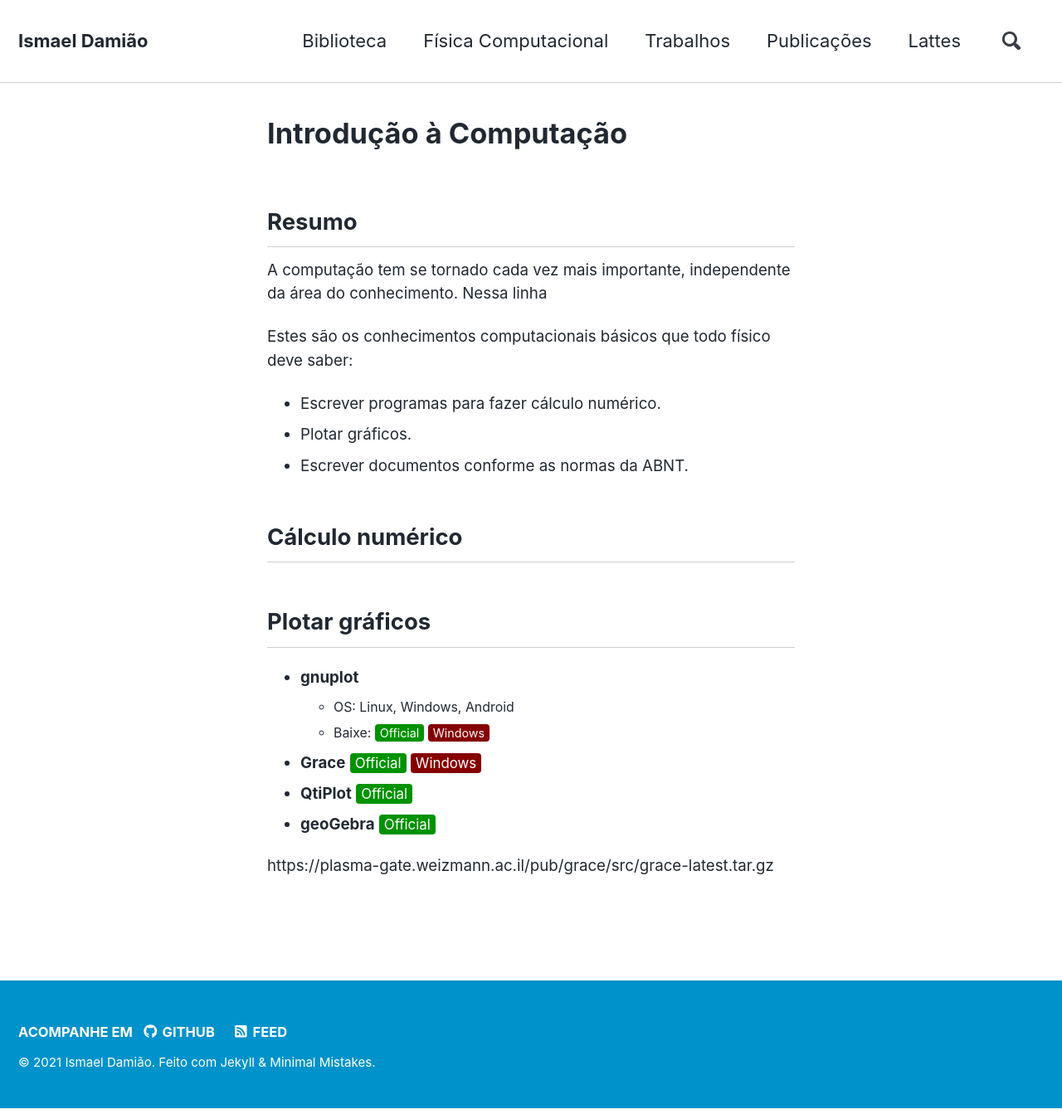
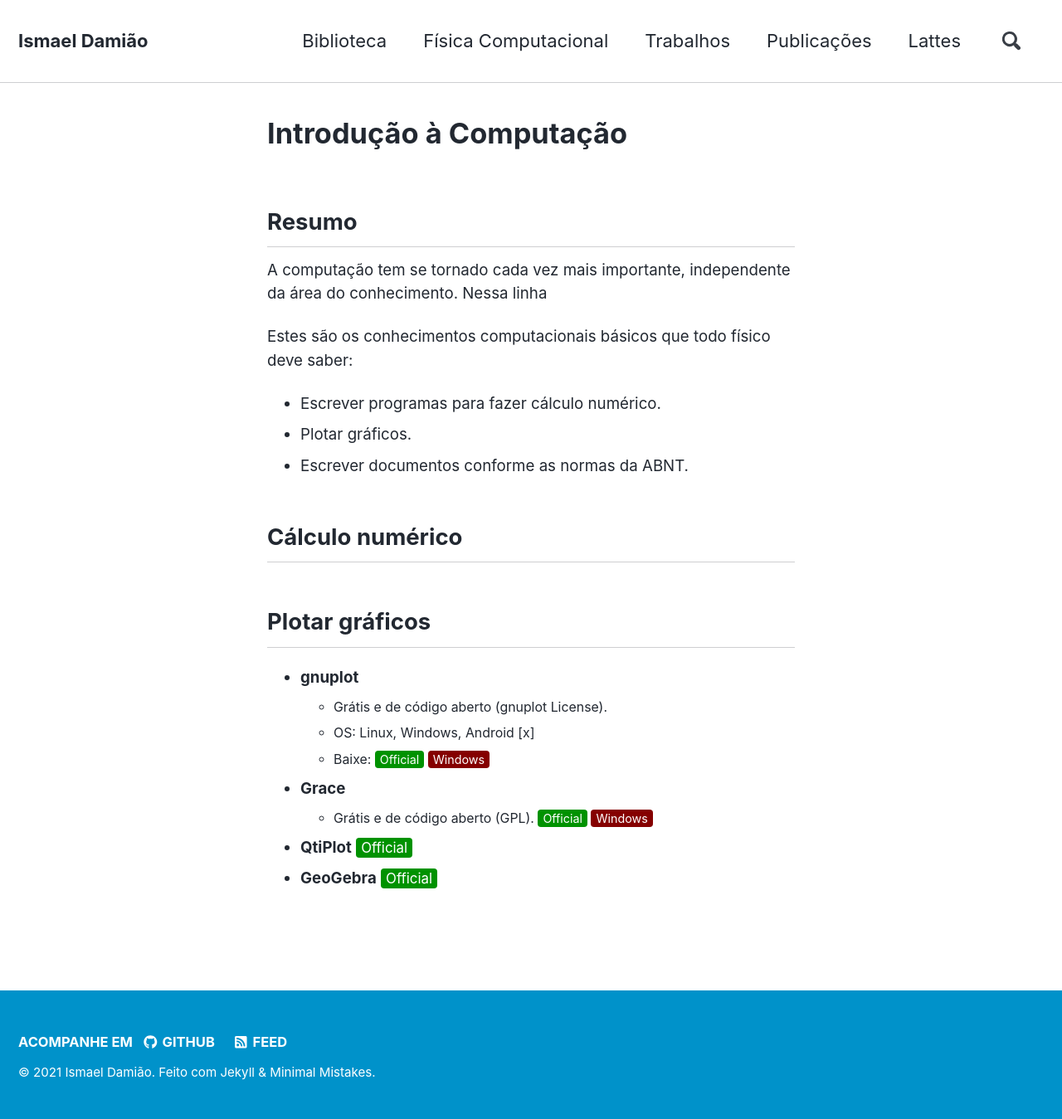
Before and after one commit to ismaeldamiao/ismaeldamiao.github.io, a Jekyll site: the page built from _pages/pt/ComputationalPhysics/Introduction.md, in a window 1280 px wide. Shown: the whole page at 83% size. Built offline with Jekyll 4.4.1, drawn with Linux system fonts in a browser that asks for light colours; nearby versions of some CDN libraries.

Commit message:
Update Introduction.md

```diff
--- a/_pages/pt/ComputationalPhysics/Introduction.md
+++ b/_pages/pt/ComputationalPhysics/Introduction.md
@@ -44,16 +44,16 @@ Estes são os conhecimentos computacionais básicos que todo físico deve saber:
 ## Plotar gráficos
 
 * **gnuplot**
-  * OS: Linux, Windows, Android
+  * Grátis e de código aberto (gnuplot License).
+  * OS: Linux, Windows, Android [x]
   * Baixe:
    <a href="http://www.gnuplot.info/download.html"><button class="button bnt_green">Official</button></a>
    <a href="https://cygwin.com/install.html"><button class="button bnt_red">Windows</button></a>
 * **Grace**
-   <a href="https://www.geogebra.org/download"><button class="button bnt_green">Official</button></a>
+  * Grátis e de código aberto (GPL).
+   <a href="https://plasma-gate.weizmann.ac.il/pub/grace/src/grace-latest.tar.gz"><button class="button bnt_green">Official</button></a>
    <a href="https://cygwin.com/install.html"><button class="button bnt_red">Windows</button></a>
 * **QtiPlot**
    <a href="https://www.qtiplot.com/demo.html"><button class="button bnt_green">Official</button></a>
-* **geoGebra**
+* **GeoGebra**
    <a href="https://www.geogebra.org/download"><button class="button bnt_green">Official</button></a>
-
-https://plasma-gate.weizmann.ac.il/pub/grace/src/grace-latest.tar.gz
```
